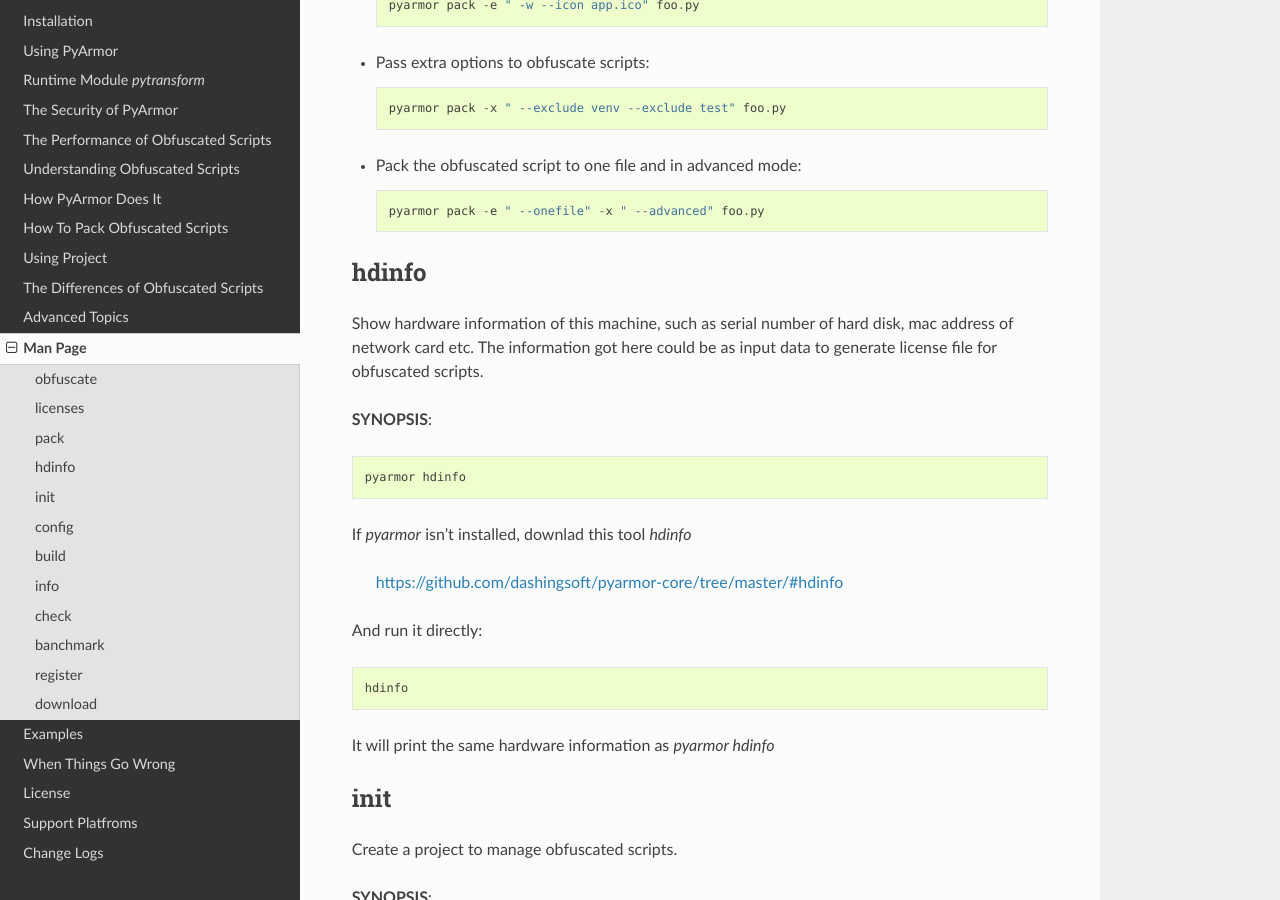
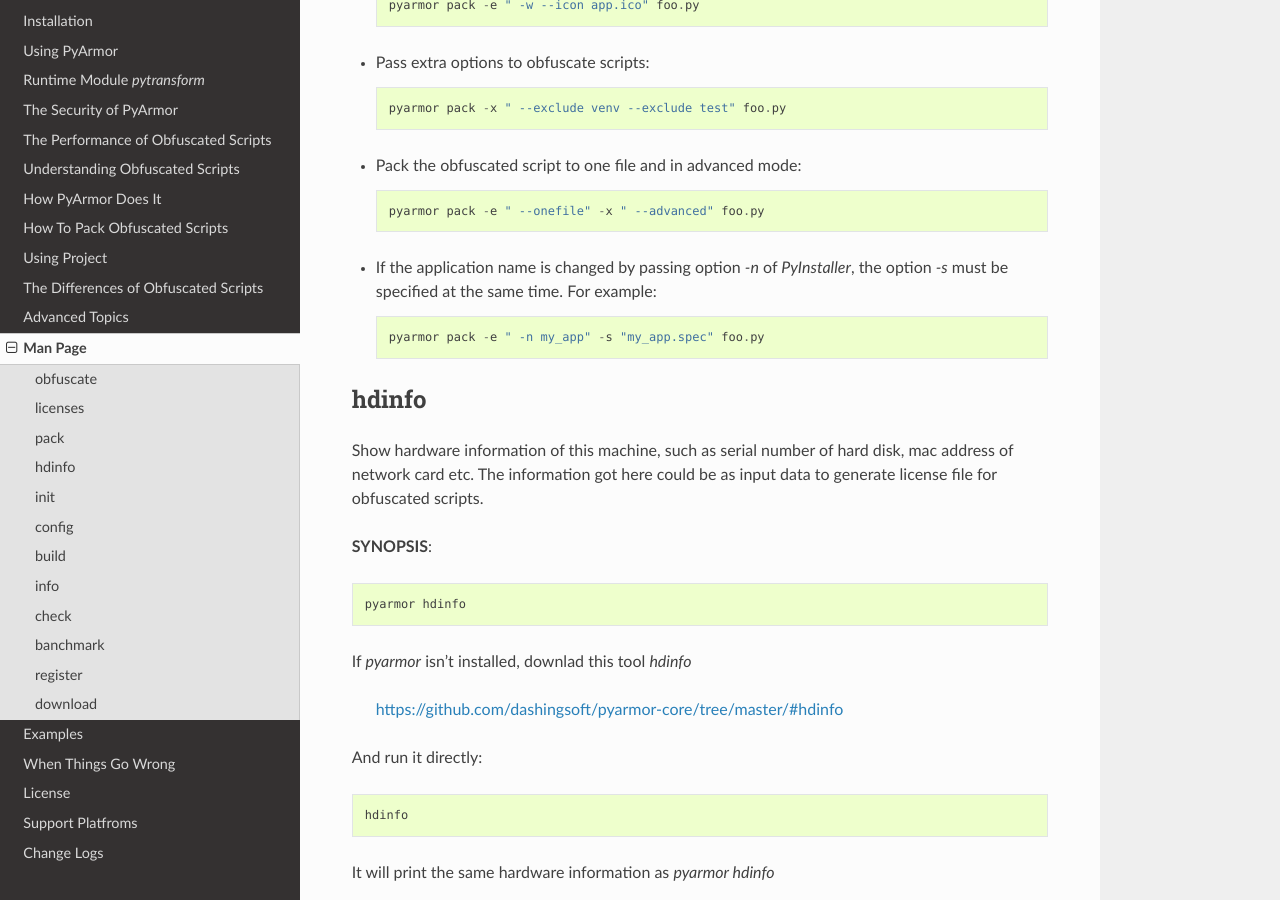
Before and after one commit to dashingsoft/pyarmor, a Sphinx documentation site: the page built from docs/man.rst, in a window 1280 px wide and 900 px high, scrolled down 6751 px. Built offline with Sphinx 7.4.7 and the Read the Docs theme 2.0.0, drawn with Linux system fonts in a browser that asks for light colours; cross-references to code outside the pages are shown as plain code.

Commit message:
Add example for pack

```diff
--- a/docs/man.rst
+++ b/docs/man.rst
@@ -261,6 +261,12 @@ For more information, refer to :ref:`How to pack obfuscated scripts`.
 * Pack the obfuscated script to one file and in advanced mode::
 
     pyarmor pack -e " --onefile" -x " --advanced" foo.py
+
+* If the application name is changed by passing option `-n` of
+  `PyInstaller`, the option `-s` must be specified at the same
+  time. For example::
+
+    pyarmor pack -e " -n my_app" -s "my_app.spec" foo.py
 
 .. _hdinfo:
 
```
